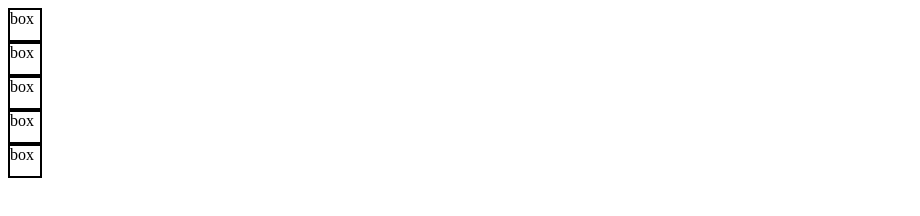
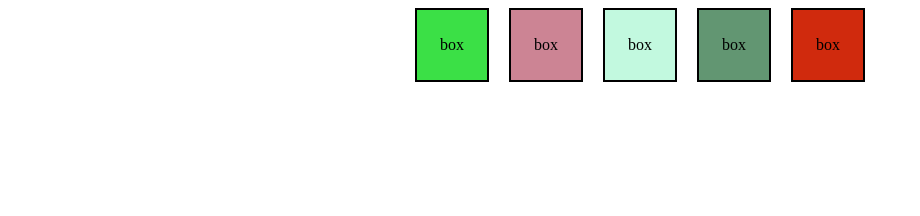
Before and after one commit to ritik-016/javascript-practice, a plain HTML site: page Random Color generator/index.html in a window 1280 px wide. Shown: the whole page, without its empty margins (0-920 px from the left). Drawn offline with Linux system fonts and the light colour scheme.

Commit message:
Initial commit

```diff
--- a/Color generator/index.html
+++ b/Random Color generator/index.html
@@ -5,9 +5,18 @@
     <meta name="viewport" content="width=device-width, initial-scale=1.0">
     <title>Document</title>
     <style>
+        .container{
+            display: flex;
+            justify-content: center;
+            align-items: center;
+            gap: 20px;
+        }
         .box{
-            height: 30px;
-            width: 30px;
+            display: flex;
+            justify-content: center;
+            align-items: center;
+            height: 70px;
+            width: 70px;
             border: 2px solid black;
         }
     </style>
--- /dev/null
+++ b/Random Color generator/scripty.js
@@ -0,0 +1,13 @@
+let boxes = document.getElementsByClassName("box")
+console.log(boxes)
+
+function getRandomColor(){
+    let val1 = Math.ceil(0 + Math.random()* 255);
+    let val2 = Math.ceil(0 + Math.random()* 255);
+    let val3 = Math.ceil(0 + Math.random()* 255);
+    return `rgb(${val1}, ${val2}, ${val3})`
+}
+Array.from(boxes).forEach(e=>{
+    e.style.backgroundColor = getRandomColor()
+    e.style.Color = getRandomColor()
+})
```
Also changed, not shown: Select by id, classes and more/index.html (+3 -3 lines), Select by id, classes and more/script.js (+5 -5 lines), Color generator/scripty.js (deleted).
